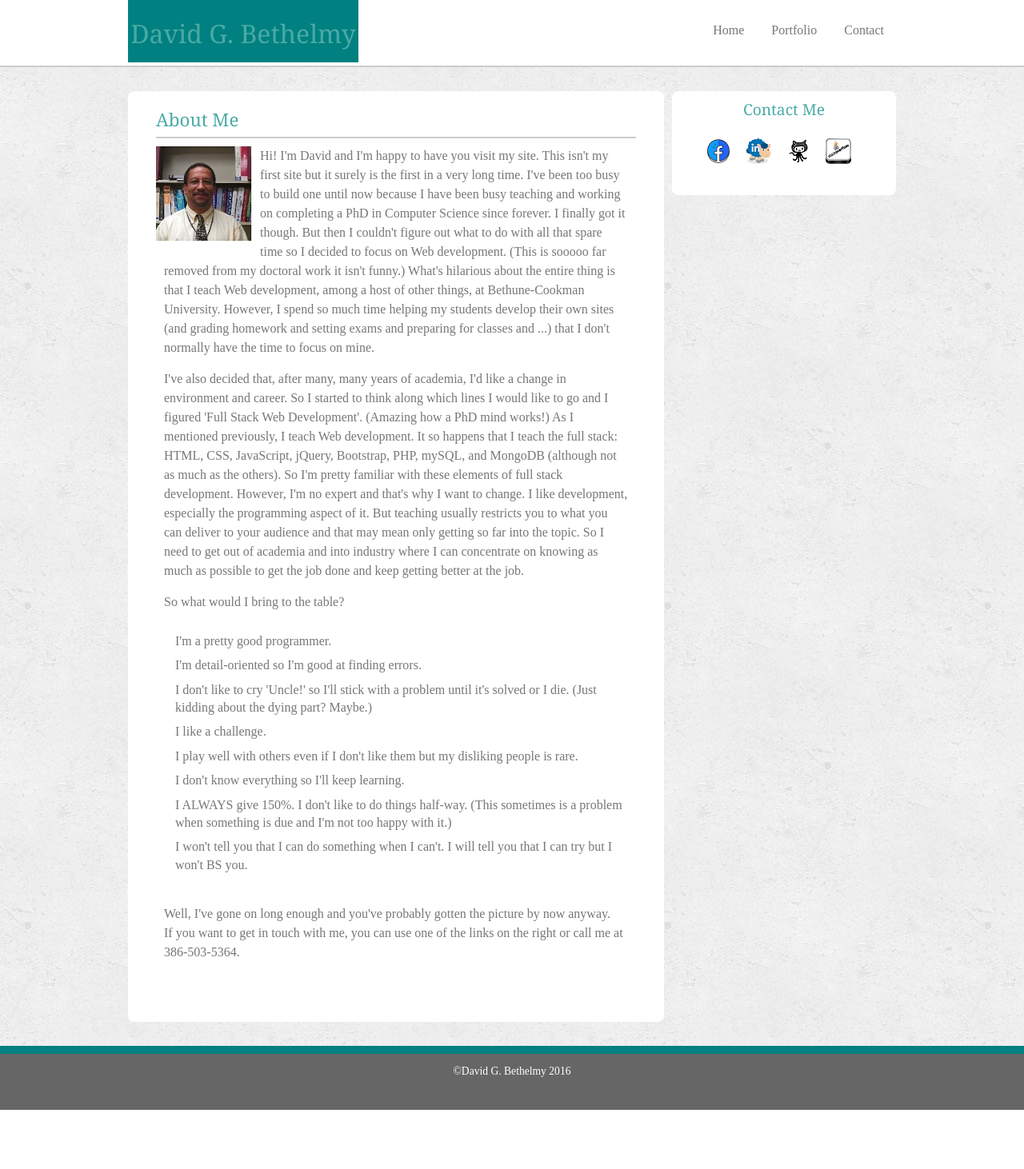
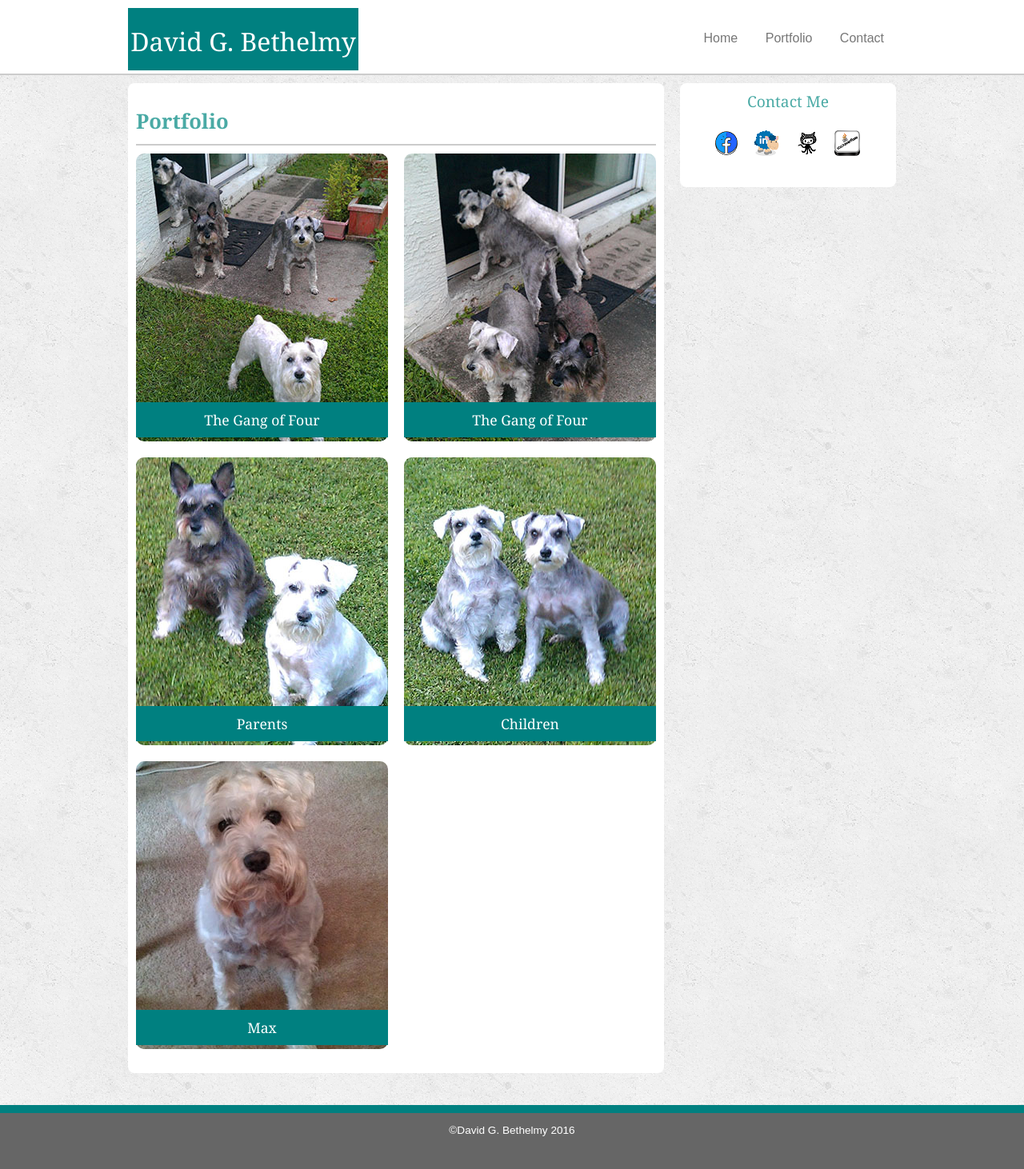
Before and after one commit to bethelmyd/Responsive-Portfolio, a PHP site: page /html/portfolio.html in a window 1280 px wide. Shown: the whole page at 80% size. Before the commit the page ends 1388 px from the top, so only its background shows below. Run offline with PHP 8.4, Linux system fonts and the light colour scheme.

Commit message:
commit yet again

```diff
--- a/assets/css/portfolio_styles.css
+++ b/assets/css/portfolio_styles.css
@@ -1,24 +1,36 @@
-#leftOfMain > section {
+/*#content{
+	padding: 0;
+}
+
+#content header{
+	padding-left: 5px;
+	font-size: .8em;
+}*/
+article{
+	margin: 0;
+	padding: 0;
+}
+article > section {
 	padding:0;
-	margin-left: 10px;
+	/*margin-left: 10px;*/
 	margin-bottom: 20px;
 }
-#leftOfMain > section > div{
+article > section > div{
 	position: relative;
 	width: 315px;
 	height: 360px;
 	padding:0;
 }
 
-#leftOfMain > section > div.left{
+article > section > div.left{
 	float: left;
 }
 
-#leftOfMain section > div.right{
+article section > div.right{
 	float: right;
 }
 
-#leftOfMain section h3{
+article section h3{
 	border: none;
 	color: white;
 	background-color: teal;
@@ -36,7 +48,8 @@
 .row > div > img{
 	width:315px;
 	height: 360px;
-	border:none;
+	/*border:none;*/
 	padding: 0;
 	margin:0;
+	border-radius: 10px;
 }
--- a/assets/css/style.css
+++ b/assets/css/styles.css
@@ -2,7 +2,7 @@
 GENERAL STYLING
 *************************************************************************************/
 body {
-	font-family:.81em/150% Arial, 'Helvetica Neue', Helvetica, sans-serif;
+	font-family: Arial, 'Helvetica Neue', Helvetica, sans-serif;
 	color: #777;
 	background-color: #e6e6e6;
     background-image: url("../images/concrete_seamless.png");
@@ -41,6 +41,7 @@ h1, h2, h3, h4, h5, h6 {
 }
 h1 {
 	font-size: 2em;
+	color: white;
 }
 h2 {
 	font-size: 1.6em;
@@ -64,6 +65,7 @@ STRUCTURE
 #container {
 	width: 960px;
 	margin: 0 auto;
+	padding: 10px;
 }
 
 /************************************************************************************
@@ -132,9 +134,9 @@ CONTENT
 *************************************************************************************/
 #content {
 	background: #fff;
-	margin: 30px 0 30px;
-	padding: 20px 35px;
-	width: 600px;
+	/*margin: 30px 0 30px;*/
+	padding: 10px;
+	width: 650px;
 	float: left;
 	clear:both;
 	/* rounded corner */
@@ -157,6 +159,7 @@ CONTENT
 .post header{
 	margin-bottom: 10px;
 	border-bottom: 2px solid #ccc;
+	font-weight: bold;
 }
 .post-title {
 	margin: 0 0 5px;
@@ -171,13 +174,17 @@ CONTENT
 	position: relative;
 }
 
+.post-image img{
+	border-radius: 10px;
+}
+
 /************************************************************************************
 SIDEBAR
 *************************************************************************************/
 #sidebar {
-	width: 280px;
+	width: 270px;
 	float: right;
-	margin: 30px 0 30px;
+	margin: 0px 0 30px;
 }
 .widget {
 	background: #fff;
--- a/html/portfolio.html
+++ b/html/portfolio.html
@@ -7,7 +7,7 @@
 
 	<!-- main css -->
 	<link href="../assets/css/reset.css" rel="stylesheet" type="text/css">
-	<link href="../assets/css/style.css" rel="stylesheet" type="text/css">
+	<link href="../assets/css/styles.css" rel="stylesheet" type="text/css">
 	<link href="../assets/css/portfolio_styles.css" rel="stylesheet" type="text/css">
 	<link href="../assets/css/portfolio-media-queries.css" rel="stylesheet" type="text/css">
 
@@ -23,9 +23,9 @@
 
 			<nav>
 				<ul id="main-nav" class="clearfix">
-					<li><a href="#">Home</a></li>
-					<li><a href="html/portfolio.html">Portfolio</a></li>
-					<li><a href="html/contact.html">Contact</a> </li>
+					<li><a href="../index.html">Home</a></li>
+					<li><a href="#">Portfolio</a></li>
+					<li><a href="contact.html">Contact</a> </li>
 				</ul>
 				<!-- /#main-nav -->
 			</nav>
@@ -35,51 +35,44 @@
 
 		<!-- /#header -->
 
-		<div id="content">
+		<!-- <div id="content"> -->
 
-			<article class="post clearfix">
+			<article id="content" class="post clearfix">
 
 				<header>
-					<h3 class="post-title">About Me</h3>
+					<h2>Portfolio</h2>
 				</header>
-				<figure class="post-image tooltip">
-					<img src="assets/images/dgbprofile.jpg" /><span class="tooltiptext">David Bethelmy</span>
-				</figure>
-				<p class="rightOfImg"><strong>Hi!</strong> I'm David and I'm happy to have you visit my site.
-					This isn't my first site but it surely is the first in a very long time.
-					I've been too busy to build one until now because I have been busy teaching and working on completing a PhD in Computer Science since forever.
-					I finally got it though. But then I couldn't figure out what to do with all that spare time so I decided to focus on Web development. (This is sooooo far removed from my doctoral work it isn't funny.)
-					What's hilarious about the entire thing is that I teach Web development, among a host of other things, at Bethune-Cookman University. However, I spend so much time helping my students develop their own sites (and grading homework and setting exams and preparing for classes and ...) that I don't normally have the time to focus on mine.
-				</p>
-				<p>
-					I've also decided that, after many, many years of academia, I'd like a change in environment and career.
-					So I started to think along which lines I would like to go and I figured 'Full Stack Web Development'. (Amazing how a PhD mind works!)
-					As I mentioned previously, I teach Web development. It so happens that I teach the full stack: HTML, CSS, JavaScript, jQuery, Bootstrap, PHP, mySQL, and MongoDB (although not as much as the others). So I'm pretty familiar with these elements of full stack development.
-					However, I'm no expert and that's why I want to change.
-					I like development, especially the programming aspect of it. But teaching usually restricts you to what you can deliver to your audience and that may mean only getting so far into the topic. So I need to get out of academia and into industry where I can concentrate on knowing as much as possible to get the job done and keep getting better at the job.
-				</p>
-				<p>
-					So what would I bring to the table?
-					<ol>
-						<li>I'm a pretty good programmer.</li>
-						<li>I'm detail-oriented so I'm good at finding errors.</li>
-						<li>I don't like to cry 'Uncle!' so I'll stick with a problem until it's solved or I die. (Just kidding about the dying part? Maybe.)</li>
-						<li>I like a challenge.</li>
-						<li>I play well with others even if I don't like them but my disliking people is rare.</li>
-						<li>I don't know everything so I'll keep learning.</li>
-						<li>I ALWAYS give 150%. I don't like to do things half-way. (This sometimes is a problem when something is due and I'm not too happy with it.)</li>
-						<li>I won't tell you that I can do something when I can't. I will tell you that I can try but I won't BS you.</li>
-					</ol>
-				</p>
-				<p>
-					Well, I've gone on long enough and you've probably gotten the picture by now anyway.<br>
-					If you want to get in touch with me, you can use one of the links on the right or call me at 386-503-5364.
-				</p>
+				<section class="row clearfix">
+					<div class="left">
+						<img src="../assets/images/GangOfFour1.jpg" alt="Picture of the Gang of Four">
+						<h3>The Gang of Four</h3>
+					</div>
+					<div class="right">
+						<img src="../assets/images/GangOfFour2.jpg" alt="Picture of the Gang of Four">
+						<h3>The Gang of Four</h3>
+					</div>
+				</section>
+				<section class="row clearfix">
+					<div class="left">
+						<img src="../assets/images/Parents.jpg" alt="Picture of Parents">
+						<h3>Parents</h3>
+					</div>
+					<div class="right">
+						<img src="../assets/images/Pups.jpg" alt="Picture of Children">
+						<h3>Children</h3>
+					</div>
+				</section>
+				<section class="row clearfix">
+					<div class="left">
+						<img src="../assets/images/Max.jpg" alt="Picture of Max">
+						<h3>Max</h3>
+					</div>
+				</section>
 
 			</article>
 			<!-- /.post -->
 
-		</div>
+		<!-- </div> -->
 		<!-- /#content -->
 
 
@@ -91,19 +84,19 @@
 				<h4 class="widgettitle">Contact Me</h4>
 				<ul>
 					<li class="tooltip">
-						<a href="#"><img src="assets/images/facebook.png" alt="Facebook"></a>
+						<a href="#"><img src="../assets/images/facebook.png" alt="Facebook"></a>
 						<span class="tooltiptext">Facebook</span>
 					</li>
 					<li class="tooltip">
-						<a href="https://www.linkedin.com/in/david-bethelmy-2504b312"><img src="assets/images/linkedin_sheep.png" alt="LinkedIn"></a>
+						<a href="https://www.linkedin.com/in/david-bethelmy-2504b312"><img src="../assets/images/linkedin_sheep.png" alt="LinkedIn"></a>
 						<span class="tooltiptext">LinkedIn</span>
 					</li>
 					<li class="tooltip">
-						<a href="#"><img src="assets/images/github-octocat.png" alt="GitHub"></a>
+						<a href="#"><img src="../assets/images/github-octocat.png" alt="GitHub"></a>
 						<span class="tooltiptext">GitHub</span>
 					</li>
 					<li class="tooltip">
-						<a href="#"><img src="assets/images/stackoverflowpx.png" alt="Stack Overflow"></a>
+						<a href="#"><img src="../assets/images/stackoverflowpx.png" alt="Stack Overflow"></a>
 						<span class="tooltiptext">Stack Overflow</span>
 					</li>
 				</ul>
```
Also changed, not shown: assets/css/portfolio-media-queries.css (added, +119 -0 lines), html/contact.html (+4 -4 lines), index.html (+4 -4 lines).
